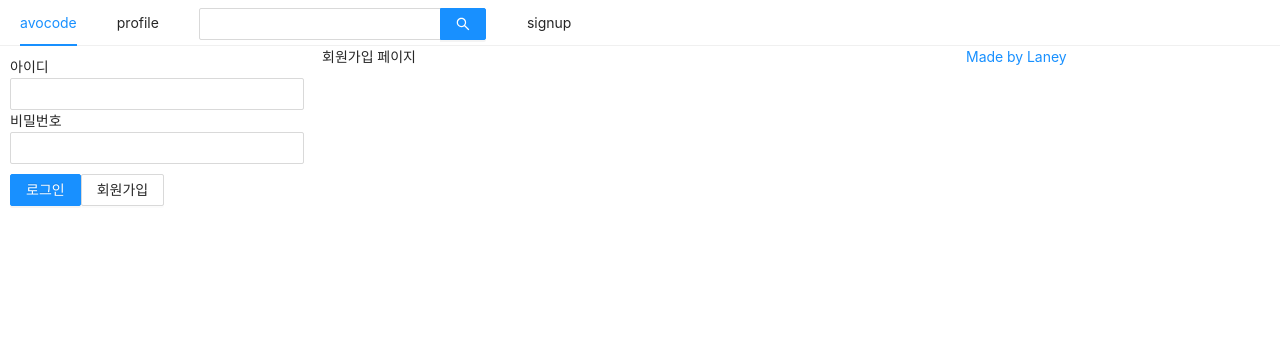
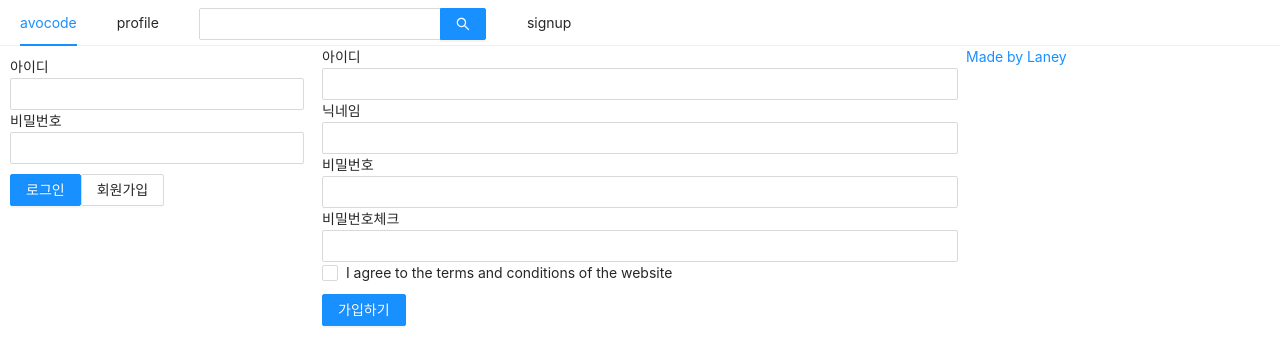
Before and after one commit to laney522/avocode_v2, a Next.js app in the folder prepare/front/: page /signup in a window 1280 px wide. Shown: the top 364 px of the page. Built offline with nearby package versions, Linux system fonts and the light colour scheme.

Commit message:
add Loggin page commit

```diff
--- a/prepare/front/components/LoginForm.js
+++ b/prepare/front/components/LoginForm.js
@@ -2,6 +2,9 @@
 import { Form, Input, Button } from 'antd';
 import Link from 'next/link';
 import styled from 'styled-components';
+import PropTypes from 'prop-types';
+import useInput from '../hooks/useInput';
+
 
 const ButtonWrapper = styled.div`
   margin-top: 10px;
@@ -12,23 +15,15 @@
 `;
 
 const LoginForm = ({ setIsLoggedIn }) => {
-  const [id, setId] = useState('');
-  const [password, setPassword] = useState('');
-
-  const onChangeId = useCallback((e) => {
-    setId(e.target.value);
-  }, []);
-
-  const onChangePassword = useCallback((e) => {
-    setPassword(e.target.value);
-  }, []);
-
-  const style = useMemo(() => ({ marginTop: 10 }), []);// 이런식으로 useMemo를 해주어야 리렌더링 최적화가 된다.
+  const [id, onChangeId] = useInput('');
+  const [password, onChangePassword] = useInput('');
 
   const onSubmitForm = useCallback(() => {
     console.log(id, password);
     setIsLoggedIn(true);
   }, [id, password]);
+
+  const style = useMemo(() => ({ marginTop: 10 }), []);// 이런식으로 useMemo를 해주어야 리렌더링 최적화가 된다.
 
   return (
     <FormWrapper onFinish={onSubmitForm}>
@@ -56,4 +51,8 @@
   );
 }
 
+LoginForm.propTypes = {
+  setIsLoggedIn: PropTypes.func.isRequired,
+};
+
 export default LoginForm;
--- /dev/null
+++ b/prepare/front/hooks/useInput.js
@@ -0,0 +1,9 @@
+import { useState, useCallback } from 'react';
+
+export default (initialValue = null) => {
+  const [value, setValue] = useState(initialValue);
+  const handler = useCallback((e) => {
+    setValue(e.target.value);
+  }, []);
+  return [value, handler];
+}
--- a/prepare/front/pages/signup.js
+++ b/prepare/front/pages/signup.js
@@ -1,15 +1,86 @@
-import React from 'react';
+import React, { useCallback, useState } from 'react';
+import Head from 'next/head';
+import { Form, Input, Checkbox, Button } from 'antd';
+import styled from 'styled-components';
+
 import AppLayout from '../components/AppLayout';
-import Head from 'next/head';
+import useInput from '../hooks/useInput';
+
+const ErrorMessage = styled.div`
+  color: red;
+`;
 
 const Signup = () => {
+  const [id, onChangeId] = useInput('');
+  const [nickname, onChangeNickname] = useInput('');
+  const [password, onChangePassword] = useInput('');
+
+  const [passwordCheck, setPasswordCheck] = useState('');
+  const [passwordError, setPasswordError] = useState(false);
+  const onChangePasswordCheck = useCallback((e) => {
+    setPasswordCheck(e.target.value);
+    setPasswordError(e.target.value !== password);
+  }, [password]);
+
+  const [term, setTerm] = useState('');
+  const [termError, setTermError] = useState(false);
+  const onChangeTerm = useCallback((e) => {
+    setTerm(e.target.checked);
+    setTermError(false);
+  }, []);
+
+  const onSubmit = useCallback(() => {
+    if (password !== passwordCheck) {
+      return setPasswordError(true);
+    }
+    if(!term) {
+      return setTermError(true);
+    }
+    console.log(id, nickname, password);
+  }, [password, passwordCheck, term]);
+
   return (
-    <>
+    <AppLayout>
       <Head>
         <title>회원가입 | Avocode</title>
       </Head>
-      <AppLayout>회원가입 페이지</AppLayout>
-    </>
+      <Form onFinish={onSubmit}>
+        <div>
+          <label htmlFor="user-id">아이디</label>
+          <br />
+          <Input name="user-id" value={id} required onChange={onChangeId} />
+        </div>
+        <div>
+          <label htmlFor="user-nick">닉네임</label>
+          <br />
+          <Input name="user-id" value={nickname} required onChange={onChangeNickname} />
+        </div>
+        <div>
+          <label htmlFor="user-password">비밀번호</label>
+          <br />
+          <Input name="user-password" type="password" value={password} required onChange={onChangePassword} />
+        </div>
+        <div>
+          <label htmlFor="user-password-check">비밀번호체크</label>
+          <br />
+          <Input
+            name="user-password-check"
+            type="password"
+            value={passwordCheck}
+            required
+            onChange={onChangePasswordCheck}
+          />
+          {passwordError && <ErrorMessage>Passwords do not match</ErrorMessage>}
+        </div>
+        <div>
+          <Checkbox name="user-term" checked={term} onChange={onChangeTerm}>I agree to the terms and conditions of the website</Checkbox>
+          {termError && <ErrorMessage>Please agree to the terms and conditions</ErrorMessage>}
+        </div>
+        <div style={{ marginTop: 10 }}>
+          <Button type="primary" htmlType='submit'>가입하기</Button>
+        </div>
+      </Form>
+    </AppLayout>
   );
 }
 
```
